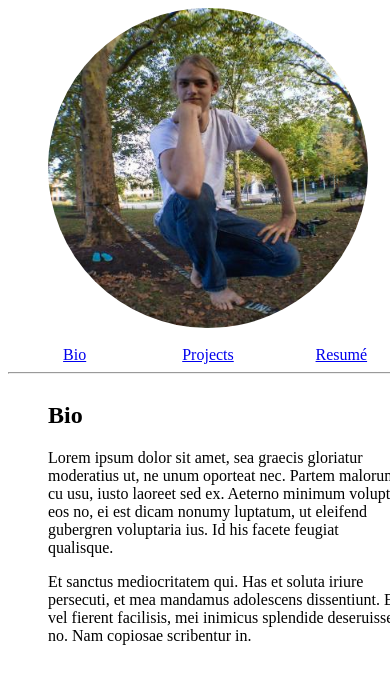
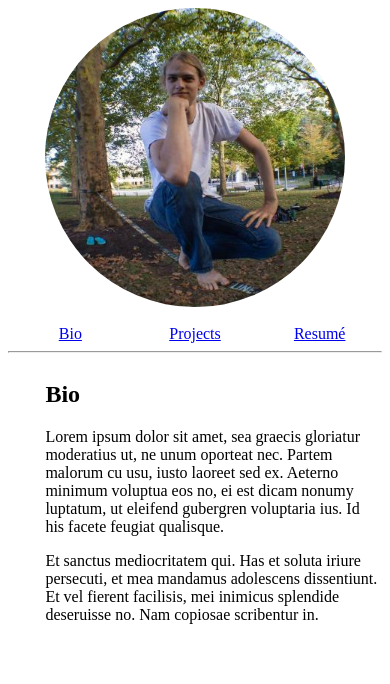
Before and after one commit to Shriken/zanesterling-io, a Django app: page / in a window 390 px wide; the page is wider, and only the part inside the window is pictured. Shown: the top 684 px of that part. Run offline with Django 3.2, Linux system fonts and the light colour scheme; parts of the project's set-up code (start-up, migrations or seed data) failed here and were passed over.

Commit message:
Make main block full width on small screens

```diff
--- a/info_page/static/info_page/style.css
+++ b/info_page/static/info_page/style.css
@@ -20,7 +20,7 @@ img.avatar {
 	div.main-block {
 		margin-left: auto;
 		margin-right: auto;
-		width: 400px;
+		width: 100%;
 	}
 
 	img.avatar {
--- a/info_page/templates/info_page/index.html
+++ b/info_page/templates/info_page/index.html
@@ -3,6 +3,8 @@
 <html>
 <head>
   <title>Zane Sterling</title>
+
+  <meta name="viewport" content="width=device-width, initial-scale=1.0">
 
   <script src="{% static "info_page/script.js" %}"></script>
   <link rel=stylesheet href="{% static "info_page/style.css" %}"/>
```
